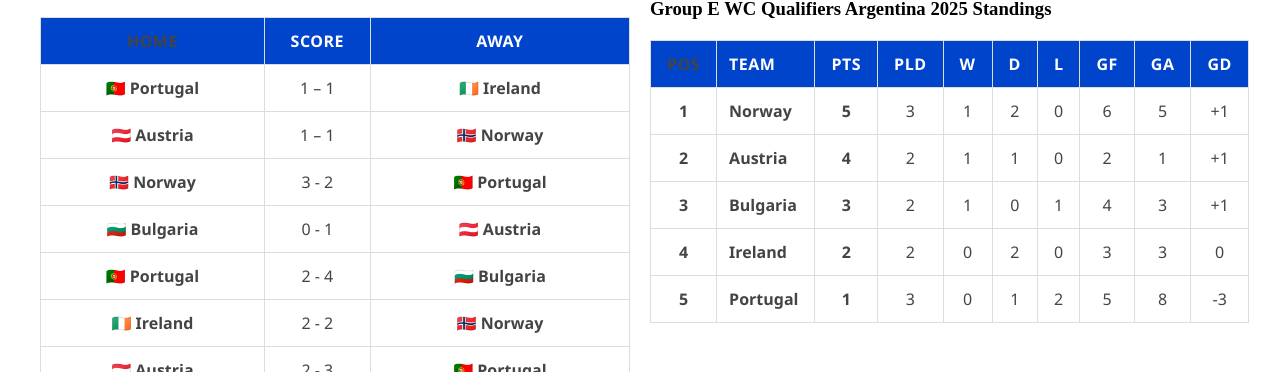
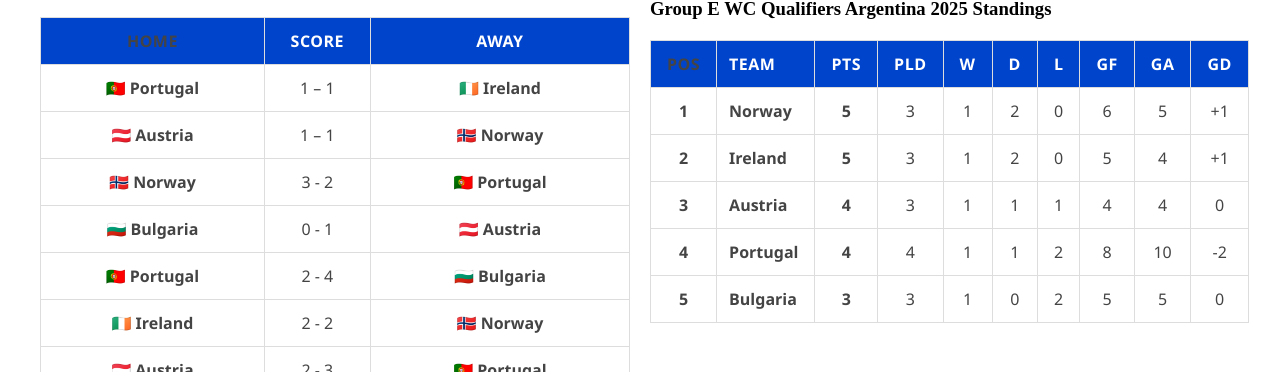
Before and after one commit to MarcusMachado15/whoisgonnawin-clean, a Next.js app: page / in a window 1280 px wide. Shown: the part 2593-2965 px from the top of the page. Built offline with nearby package versions, Linux system fonts and the light colour scheme.

Commit message:
Atualizei classificação do Grupo E após 8 jogos

```diff
--- a/app/page.tsx
+++ b/app/page.tsx
@@ -380,11 +380,11 @@ const groupStandingsEurope: Record<string, Standing[]> = {
 ],
 
 'Group E WC Qualifiers Argentina 2025': [
-  { pos: 1, team: 'Norway',       played: 3, won: 1, draw: 2, lost: 0, gf: 6, ga: 5,  gd: +1, pts:  5 },
-  { pos: 2, team: 'Austria',      played: 2, won: 1, draw: 1, lost: 0, gf: 2, ga: 1,  gd: +1, pts:  4 },
-  { pos: 3, team: 'Bulgaria',     played: 2, won: 1, draw: 0, lost: 1, gf: 4, ga: 3,  gd: +1, pts:  3 },
-  { pos: 4, team: 'Ireland',      played: 2, won: 0, draw: 2, lost: 0, gf: 3, ga: 3,  gd:  0, pts:  2 },
-  { pos: 5, team: 'Portugal',     played: 3, won: 0, draw: 1, lost: 2, gf: 5, ga: 8,  gd: -3, pts:  1 },
+  { pos: 1, team: 'Norway',    played: 3, won: 1, draw: 2, lost: 0, gf:  6, ga: 5,  gd: +1, pts:  5 },
+  { pos: 2, team: 'Ireland',   played: 3, won: 1, draw: 2, lost: 0, gf:  5, ga: 4,  gd: +1, pts:  5 },
+  { pos: 3, team: 'Austria',   played: 3, won: 1, draw: 1, lost: 1, gf:  4, ga: 4,  gd:  0, pts:  4 },
+  { pos: 4, team: 'Portugal',  played: 4, won: 1, draw: 1, lost: 2, gf:  8, ga:10,  gd: -2, pts:  4 },
+  { pos: 5, team: 'Bulgaria',  played: 3, won: 1, draw: 0, lost: 2, gf:  5, ga: 5,  gd:  0, pts:  3 },
 ],
   'Group F WC Qualifiers Argentina 2025': [
     { pos: 1, team: 'Belgium',    played: 3, won: 2, draw: 1, lost: 0, gf: 6,  ga: 1,  gd: +5, pts: 7 },
@@ -485,12 +485,12 @@ const groupStandingsEurope: Record<string, Standing[]> = {
     { pos: 5, team: 'Austria',  played: 8, won: 0, draw: 0, lost: 0, gf: 0, ga: 0, gd: 0, pts:  3 },
   ],
   'Group D WC Qualifiers Nigeria 2021': [
-  { pos: 1, team: 'Norway',    played: 3, won: 1, draw: 2, lost: 0, gf:  6, ga: 5,  gd: +1, pts:  5 },
-  { pos: 2, team: 'Ireland',   played: 3, won: 1, draw: 2, lost: 0, gf:  5, ga: 4,  gd: +1, pts:  5 },
-  { pos: 3, team: 'Austria',   played: 3, won: 1, draw: 1, lost: 1, gf:  4, ga: 4,  gd:  0, pts:  4 },
-  { pos: 4, team: 'Portugal',  played: 4, won: 1, draw: 1, lost: 2, gf:  8, ga:10,  gd: -2, pts:  4 },
-  { pos: 5, team: 'Bulgaria',  played: 3, won: 1, draw: 0, lost: 2, gf:  5, ga: 5,  gd:  0, pts:  3 },
-],
+    { pos: 1, team: 'Portugal', played: 8, won: 0, draw: 0, lost: 0, gf: 0, ga: 0, gd: 0, pts: 18 },
+    { pos: 2, team: 'Israel',   played: 8, won: 0, draw: 0, lost: 0, gf: 0, ga: 0, gd: 0, pts: 11 },
+    { pos: 3, team: 'Denmark',  played: 8, won: 0, draw: 0, lost: 0, gf: 0, ga: 0, gd: 0, pts: 10 },
+    { pos: 4, team: 'Slovakia', played: 8, won: 0, draw: 0, lost: 0, gf: 0, ga: 0, gd: 0, pts:  9 },
+    { pos: 5, team: 'Ukraine',  played: 8, won: 0, draw: 0, lost: 0, gf: 0, ga: 0, gd: 0, pts:  3 },
+  ],
   'Group E WC Qualifiers Nigeria 2021': [
     { pos: 1, team: 'Turkey',     played: 8, won: 0, draw: 0, lost: 0, gf: 0, ga: 0, gd: 0, pts: 16 },
     { pos: 2, team: 'Italy',      played: 8, won: 0, draw: 0, lost: 0, gf: 0, ga: 0, gd: 0, pts: 15 },
```
